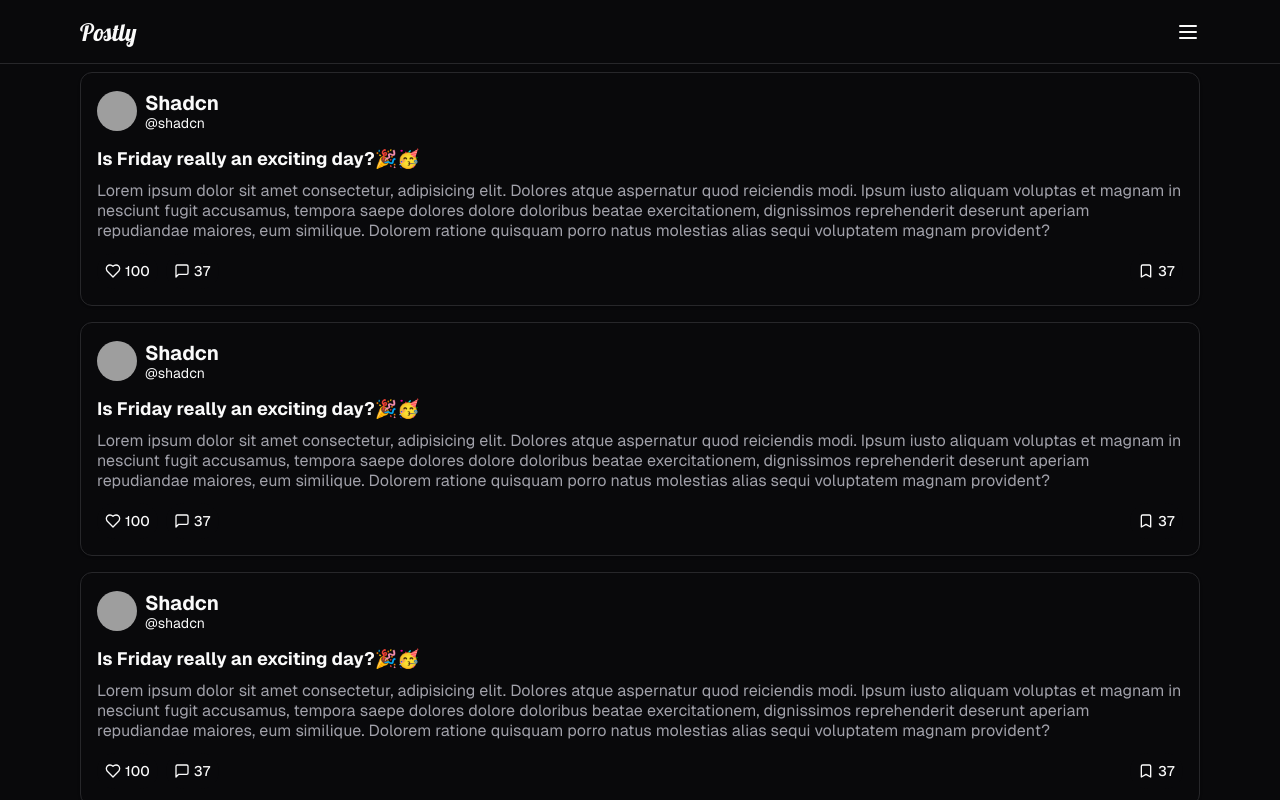
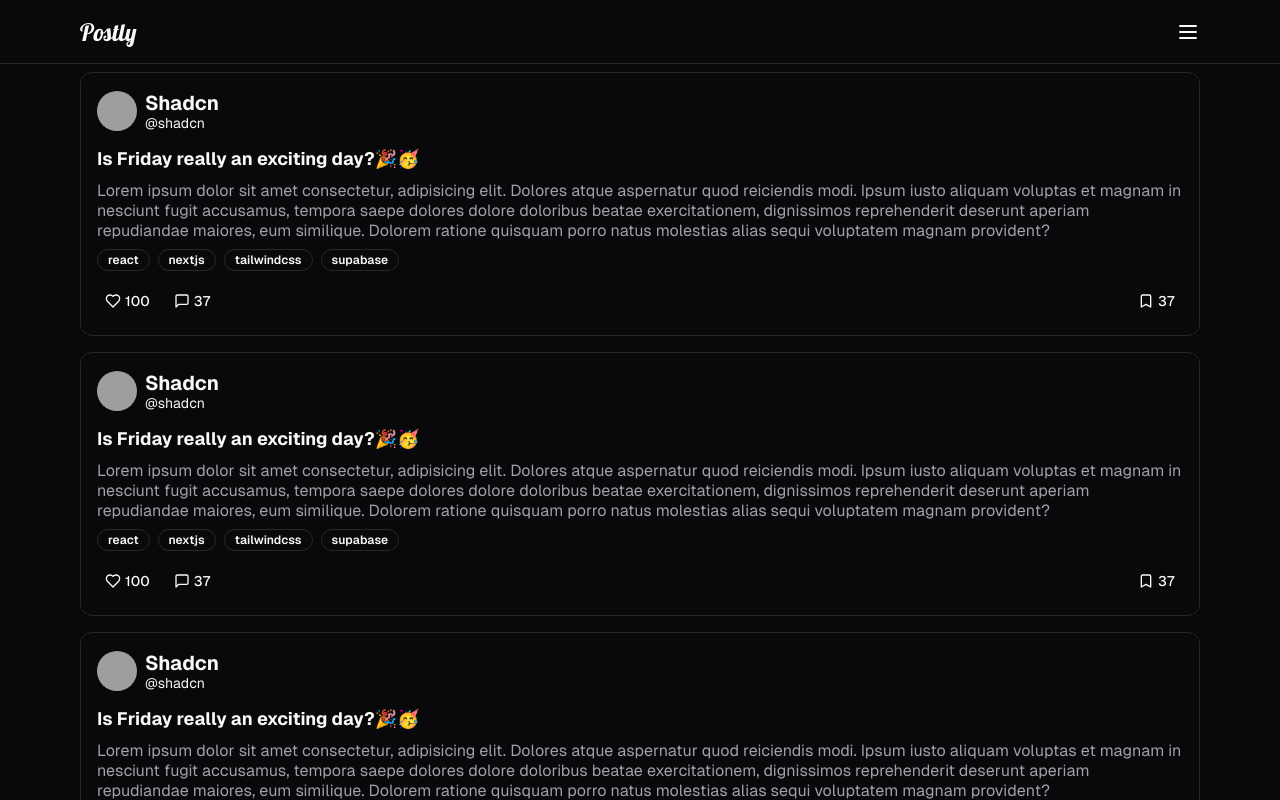
Before and after one commit to imxnasr/postly, a Next.js app: page / in a window 1280 px wide. Shown: the top 800 px of the page. Built offline with nearby package versions, Linux system fonts and the light colour scheme; grey boxes are pictures that could not be loaded.

Commit message:
🐛 Fix Tags gone

```diff
--- a/app/globals.css
+++ b/app/globals.css
@@ -64,4 +64,7 @@
   body {
     @apply bg-background text-foreground;
   }
+  .scrollbar-none {
+    scrollbar-width: none;
+  }
 }
--- a/components/Post.tsx
+++ b/components/Post.tsx
@@ -1,5 +1,5 @@
 import { FC } from "react";
-import { Avatar, AvatarFallback, AvatarImage, Card, HoverCard, HoverCardContent, HoverCardTrigger } from "./ui";
+import { Avatar, AvatarFallback, AvatarImage, Badge, Card, HoverCard, HoverCardContent, HoverCardTrigger } from "./ui";
 import { Bookmark, Heart, MessageSquare } from "lucide-react";
 import Link from "next/link";
 import { ActionBtn } from "./post/ActionBtn";
@@ -43,10 +43,17 @@ export const Post: FC<PostProps> = () => {
       </HoverCard>
       {/* Title */}
       <Link href="/post/1">
-        <h1 className="text-lg font-bold mb-2 line-clamp-3">Is Friday really an exciting day?🎉🥳</h1>
+        <h1 className="text-lg font-bold mb-2">Is Friday really an exciting day?🎉🥳</h1>
       </Link>
       {/* Content */}
-      <div className="text-md line-clamp-3 leading-5 text-muted-foreground">Lorem ipsum dolor sit amet consectetur, adipisicing elit. Dolores atque aspernatur quod reiciendis modi. Ipsum iusto aliquam voluptas et magnam in nesciunt fugit accusamus, tempora saepe dolores dolore doloribus beatae exercitationem, dignissimos reprehenderit deserunt aperiam repudiandae maiores, eum similique. Dolorem ratione quisquam porro natus molestias alias sequi voluptatem magnam provident?</div>
+      <div className="text-md line-clamp-3 leading-5 text-muted-foreground my-2">Lorem ipsum dolor sit amet consectetur, adipisicing elit. Dolores atque aspernatur quod reiciendis modi. Ipsum iusto aliquam voluptas et magnam in nesciunt fugit accusamus, tempora saepe dolores dolore doloribus beatae exercitationem, dignissimos reprehenderit deserunt aperiam repudiandae maiores, eum similique. Dolorem ratione quisquam porro natus molestias alias sequi voluptatem magnam provident?</div>
+      {/* Tags */}
+      <div className="flex items-center gap-2 *:text-xs *:rounded-full overflow-auto *:cursor-default mb-2 scrollbar-none">
+        <Badge variant="outline">react</Badge>
+        <Badge variant="outline">nextjs</Badge>
+        <Badge variant="outline">tailwindcss</Badge>
+        <Badge variant="outline">supabase</Badge>
+      </div>
       {/* Actions */}
       <div className="flex items-center justify-between text-sm mt-3">
         <div className="flex gap-2 items-center">
```
